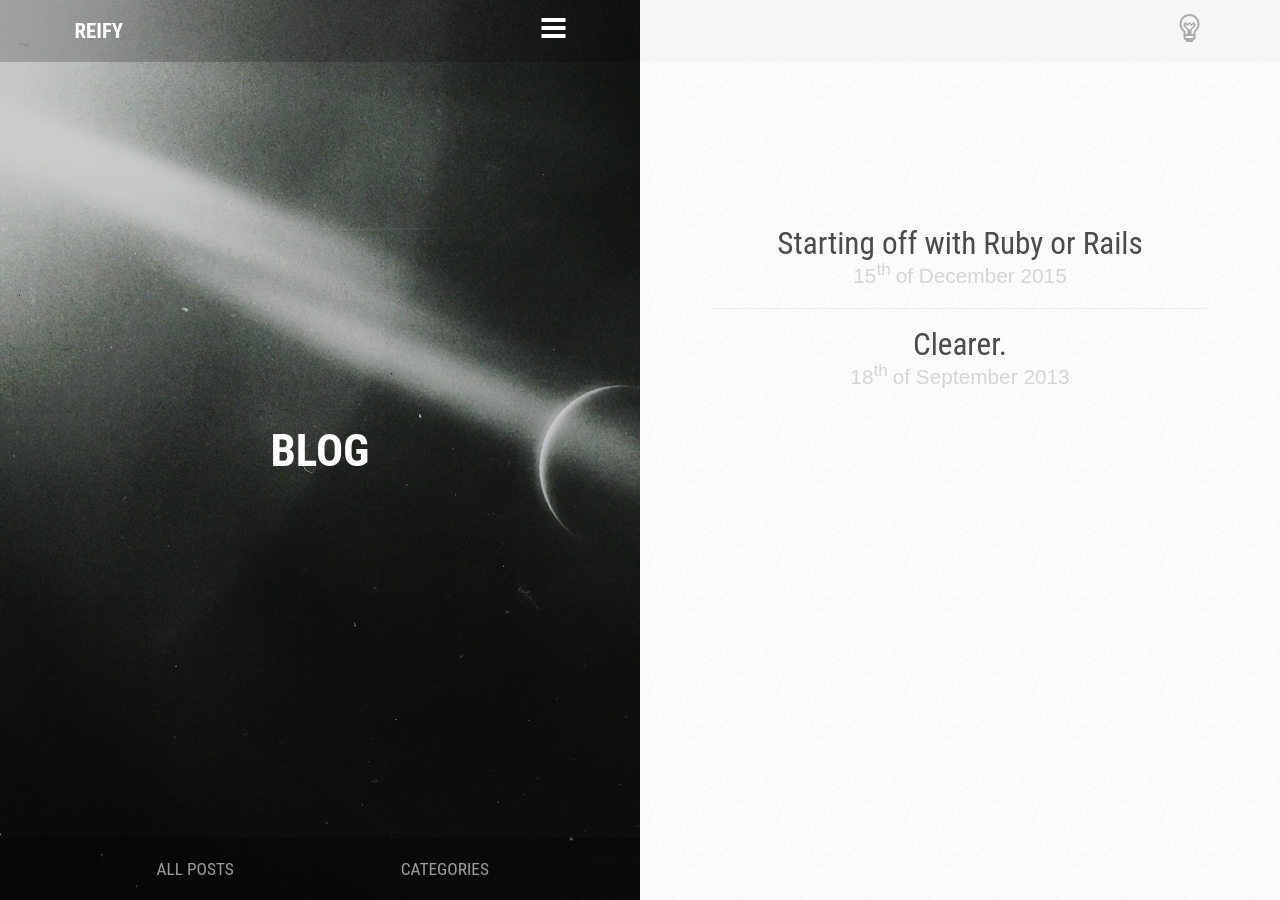
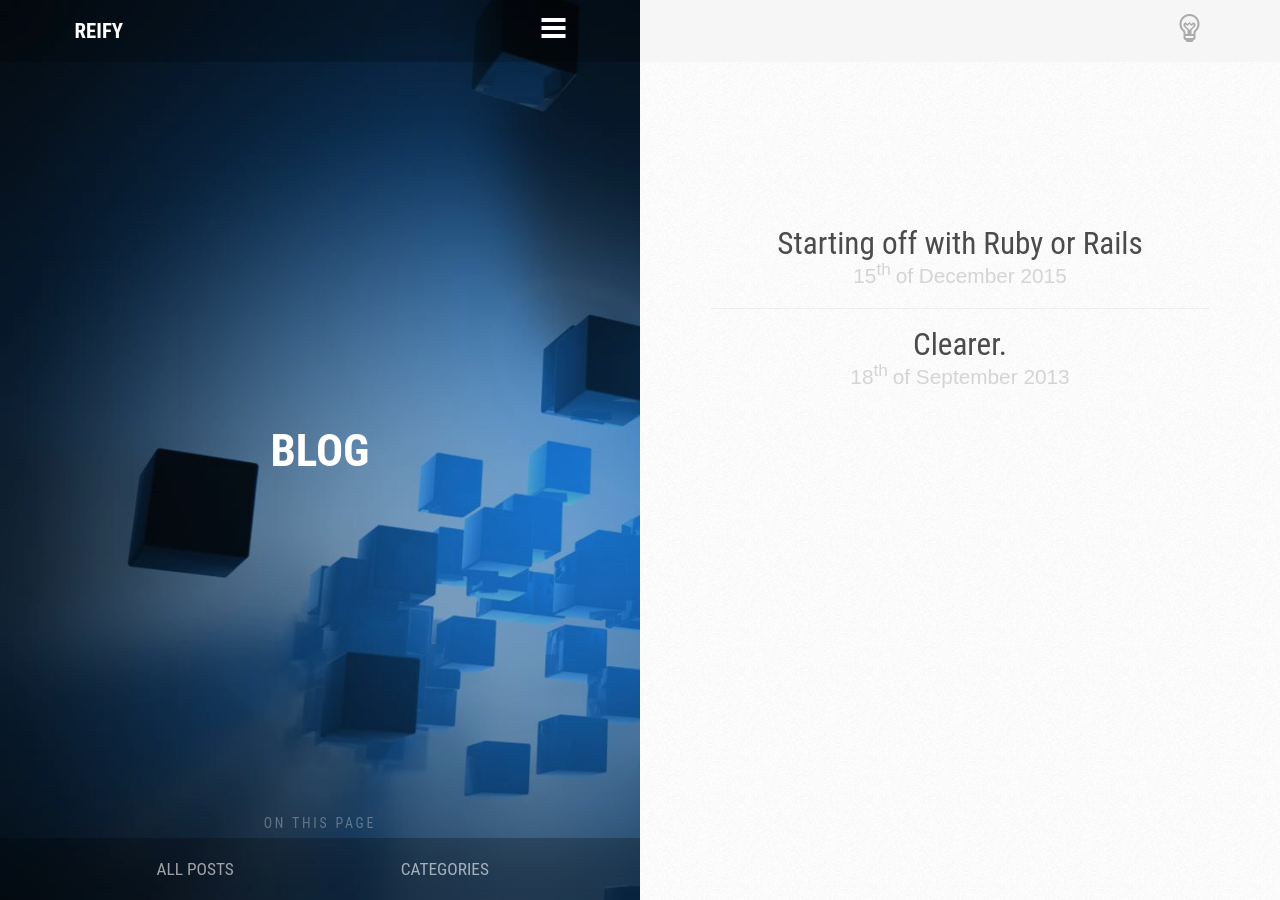
Before and after one commit to reifycode/reifycode.github.io, a Jekyll site: the page built from _posts/pages/2015-01-04-archive.md, in a window 1280 px wide and 900 px high. Built offline with Jekyll 4.4.1, drawn with Linux system fonts in a browser that asks for light colours; some web fonts are replaced; comment, search, counter and statistics services are not loaded.

Commit message:
Small glitch with the nav barffixed

```diff
--- a/_layouts/default.html
+++ b/_layouts/default.html
@@ -61,7 +61,7 @@
             {% assign altlang=site.posts | where:"date", page.date | sort: 'path' %}
             {% for post in altlang %}
             {% endfor %}
-            <a title="{{ site.data.translations[page.lang].lights }}" class="lights"><span class="mega-octicon octicon-light-bulb"></span></a>
+            <a title="{{ site.data.translations.lights }}" class="lights"><span class="mega-octicon octicon-light-bulb"></span></a>
         </div>
     </header>
 
@@ -80,7 +80,7 @@
         <nav id="prevnext">
            {% unless page.bodyclass == "post" %}
               {% if page.navigation %}
-               <span class="thispage">{{ site.data.translations[page.lang].onthispage }}</span>
+               <span class="thispage">{{ site.data.translations.onthispage }}</span>
                 {% for link in page.navigation %}
                     <a data-scroll href="{{ link.url }}">{{ link.title }}</a>
                 {% endfor %}
--- a/_layouts/index.html
+++ b/_layouts/index.html
@@ -33,7 +33,7 @@ bodyclass: home
 
             <ul class="index">
                 <li>
-                    <a href="{{ post.url }}#cssframework">
+                    <a href="{{ post.url }}">
                         <h2 class="more"><span class="mega-octicon octicon-plus"></span></h2>
                         <time>All my works</time>
                     </a>
--- a/stylesheets/style.css
+++ b/stylesheets/style.css
@@ -57,7 +57,7 @@ body:before {
     top: 0; left: 0;
     width: 100vw;
     height: 100vh;
-    background: url(../images/layout/photos/apollo15earth.jpg) left center / cover #222;
+    background: url(../images/layout/photos/cs2.jpg) left center / cover #222;
     z-index: -1;
     opacity: .8;
 }
```
Also changed, not shown: images/layout/photos/cs1.jpg (added), images/layout/photos/cs2.jpg (added), 10 other files.
